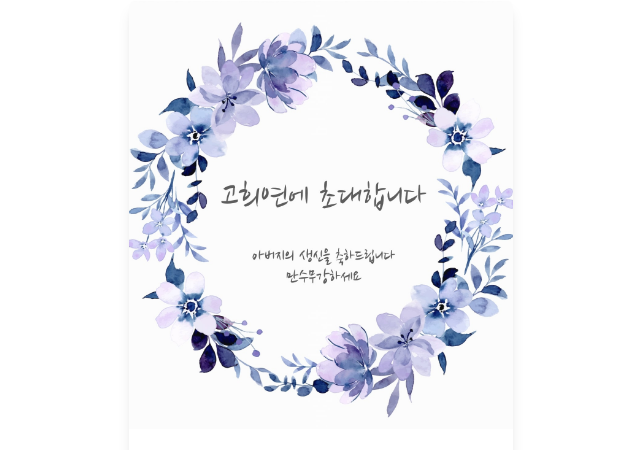
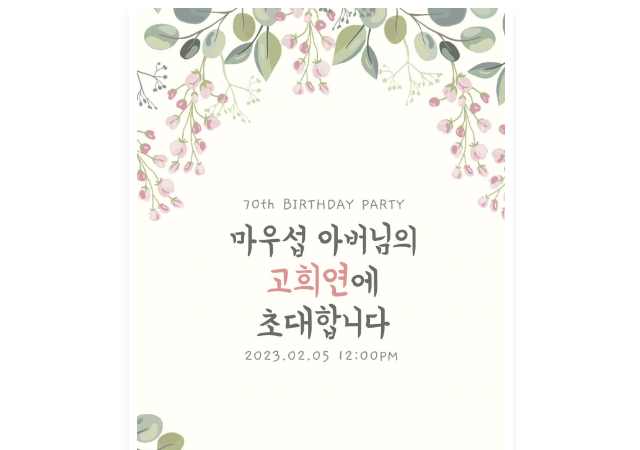
Before and after one commit to hcm0303/inv-card, a plain HTML site: page index.html in a window 1280 px wide. Shown: the top 450 px of the page, without its empty margins (319-959 px from the left). Drawn offline with nearby package versions, Linux system fonts and the light colour scheme.

Commit message:
image changed

```diff
--- a/index.html
+++ b/index.html
@@ -6,6 +6,7 @@
   <meta property="og:locale" content="ko_KR">
   <meta property="og:title" content="아버님의 고희연에 초대합니다">
   <meta property="og:description" content="2023년 2월 5일(일요일) 인천 연수구 오라카이 송도파크호텔">
+  <meta property="og:image" content="./70th-eh-og.jpg">
   <script src="https://cdn.tailwindcss.com"></script>
 </head>
 <body>
@@ -13,7 +14,7 @@
     <div class="rounded-lg shadow-lg bg-white max-w-sm">
       <a data-mdb-ripple="true" data-mdb-ripple-color="light">
         <!-- <img class="rounded-t-lg" src="./p-birth-resized.jpg" alt="happy birthday"/> -->
-        <img class="rounded-t-lg" src="./70th-birth-flower.jpg" alt="happy birthday"/>
+        <img class="rounded-t-lg border-solid p-2" src="./70th-eh.jpg" alt="happy birthday"/>
       </a>
       <div class="p-6">
         <h5 class="text-gray-900 text-xl font-medium mb-2 text-center ">
```
Also changed, not shown: 70th-birth-flower.jpg (deleted), 70th-birth.png (deleted), 70th-eh-og.jpg (added), 70th-eh.jpg (added), p-birth.jpg (deleted).
